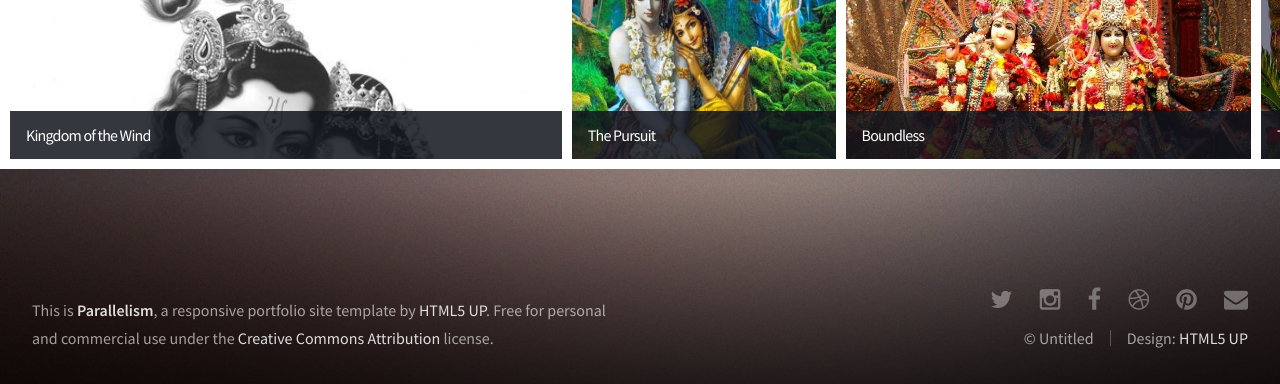
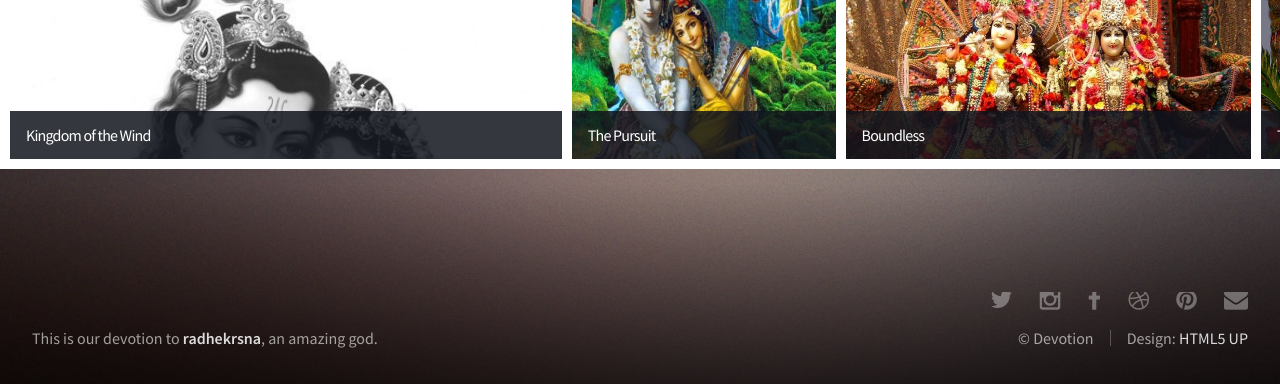
Before and after one commit to radhekrsna/radhekrsna.github.io, a plain HTML site: page index.html in a window 1280 px wide. Shown: the part 416-800 px from the top of the page. Drawn offline with Linux system fonts and the light colour scheme.

Commit message:
Minor Changes

```diff
--- a/index.html
+++ b/index.html
@@ -98,8 +98,7 @@
 
 			<div id="footer">
 				<div class="left">
-					<p>This is <strong>Parallelism</strong>, a responsive portfolio site template by <a href="http://html5up.net">HTML5 UP</a>. Free for personal<br />
-					and commercial use under the <a href="http://html5up.net/license">Creative Commons Attribution</a> license.</p>
+					<p>This is our devotion to <strong> radhekrsna</strong>, an amazing god.<br /></p>
 				</div>
 				<div class="right">
 					<ul class="contact">
@@ -111,7 +110,7 @@
 						<li><a href="#" class="icon fa-envelope"><span class="label">Email</span></a></li>
 					</ul>
 					<ul class="copyright">
-						<li>&copy; Untitled</li><li>Design: <a href="http://html5up.net">HTML5 UP</a></li>
+						<li>&copy; Devotion</li><li>Design: <a href="http://html5up.net">HTML5 UP</a></li>
 					</ul>
 				</div>
 			</div>
```
